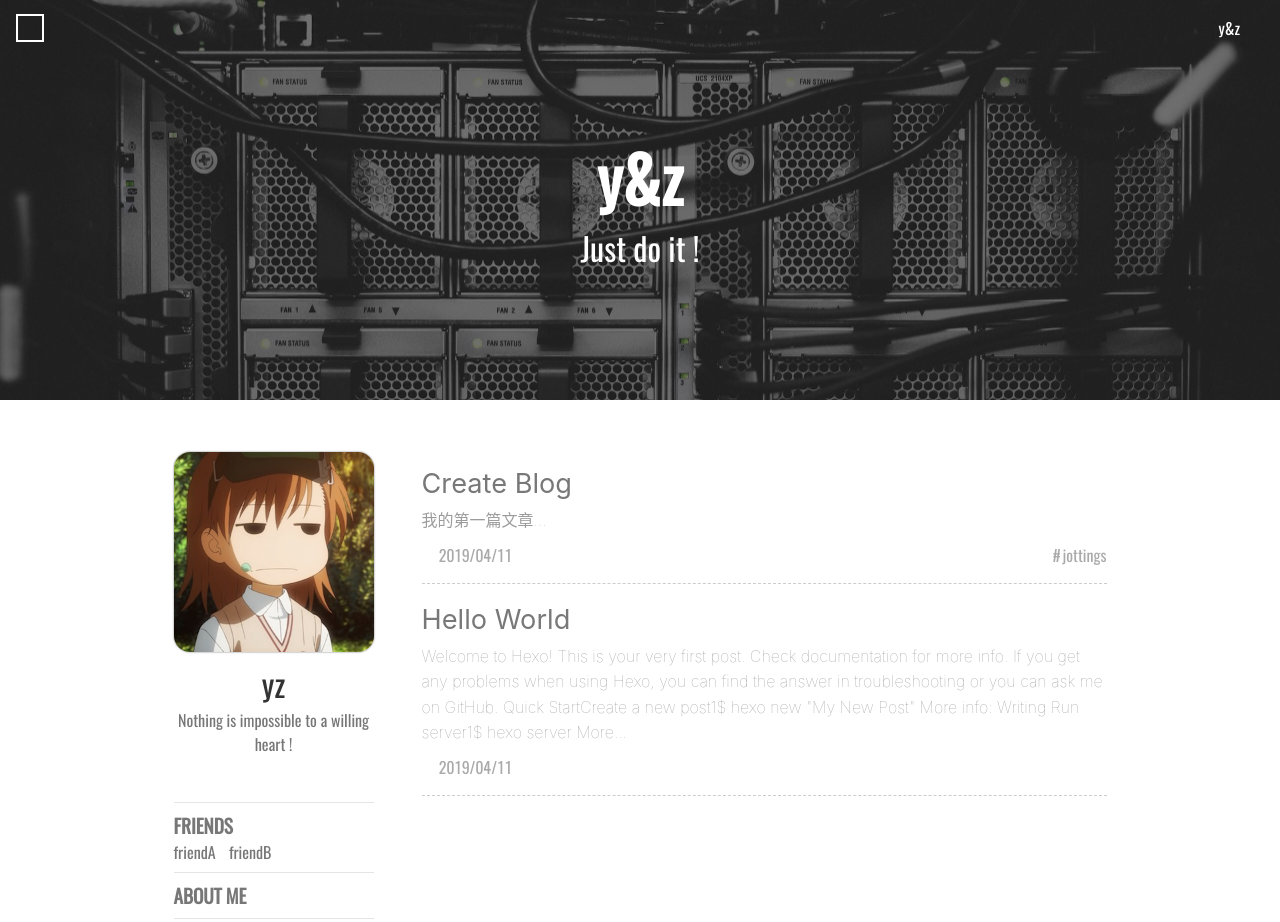
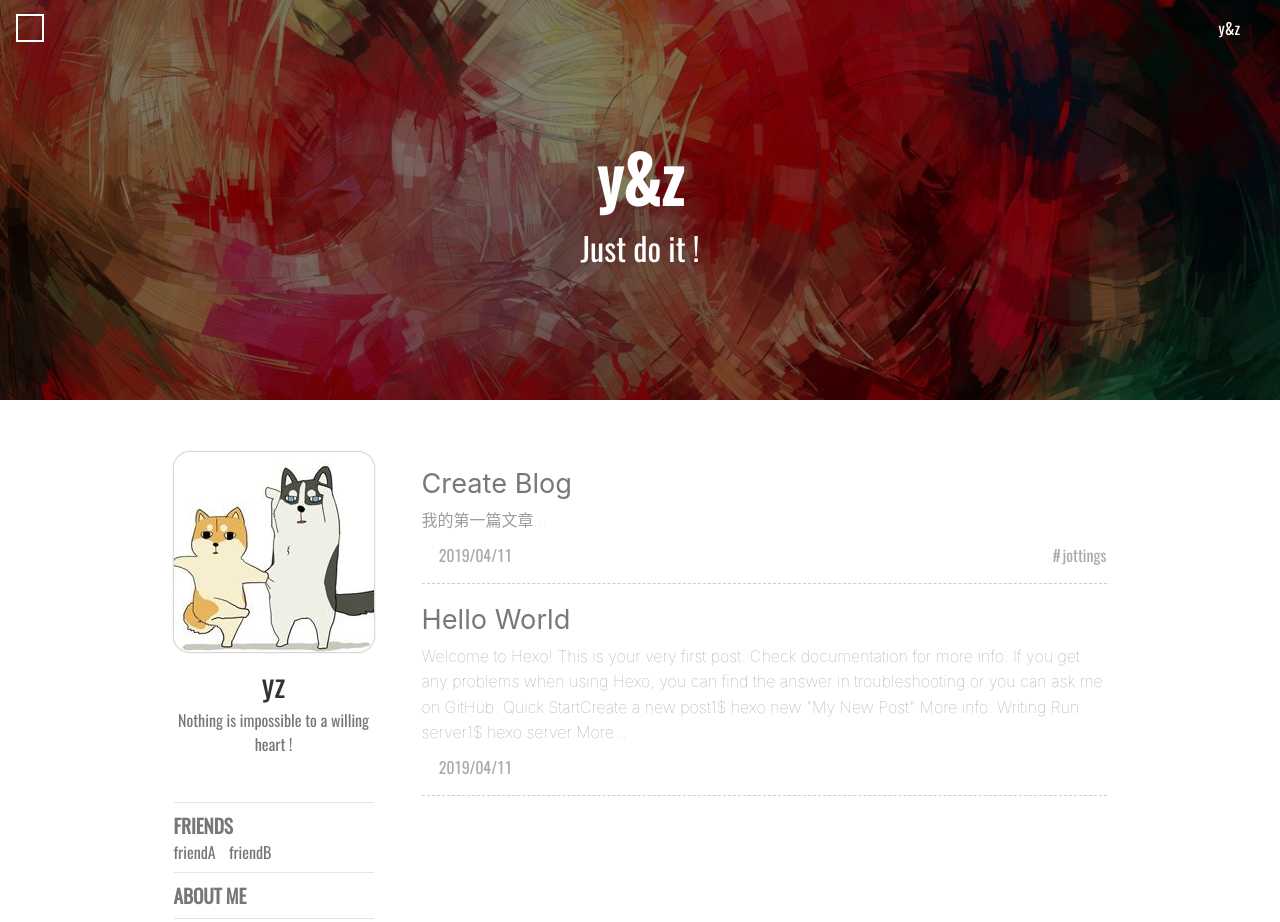
Before and after one commit to yz649371380/yz649371380.github.io, a plain HTML site: page index.html in a window 1280 px wide. Shown: the top 922 px of the page. Drawn offline with nearby package versions, Linux system fonts and the light colour scheme; some packages are replaced by stand-ins of ours; a script that the page names is missing; a web font is replaced by a local one.

Commit message:
Site updated: 2019-04-11 18:05:54

```diff
--- a/index.html
+++ b/index.html
@@ -230,7 +230,7 @@ height:50vh;
     <!-- 文章页  -->
 
     <div class="site-intro-placeholder"></div>
-    <div class="site-intro-img" style="background-image: url(/intro/index-bg.jpg)"></div>
+    <div class="site-intro-img" style="background-image: url(/intro/default-banner-dark.jpg)"></div>
     <div class="site-intro-meta">
         <!-- 标题  -->
         <h1 class="intro-title">
@@ -416,7 +416,7 @@ More...
             <!-- profile -->
 
             <div class="profile">
-    <img class="profile-avatar" alt="avatar" src="/avatar/Misaka.jpg">
+    <img class="profile-avatar" alt="avatar" src="/avatar/timg.jpg">
     <div class="profile-name">yz</div>
 
     <div class="profile-signature">
```
Also changed, not shown: avatar/timg.jpg (added), intro/default-banner-dark.jpg (added).
